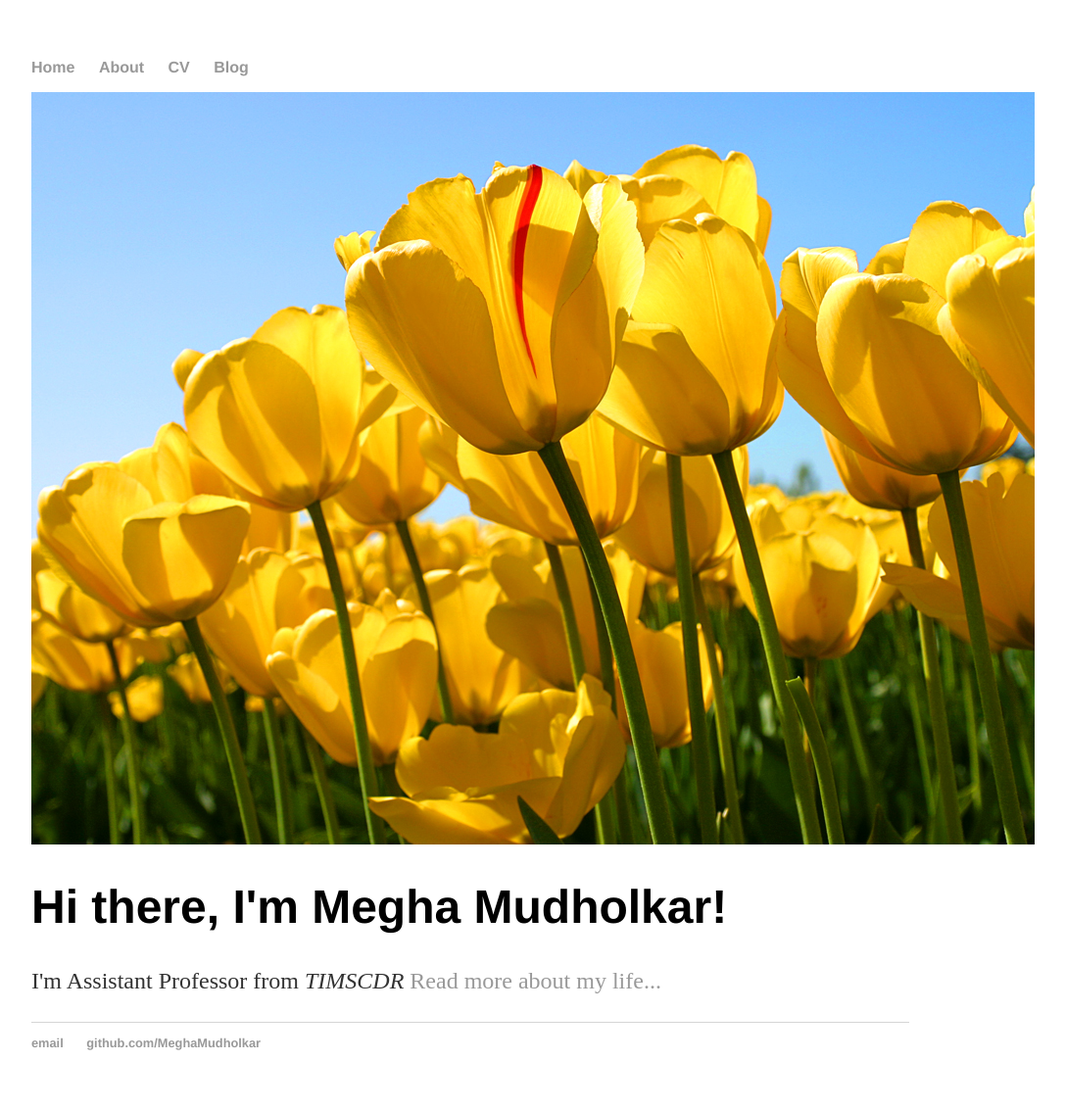
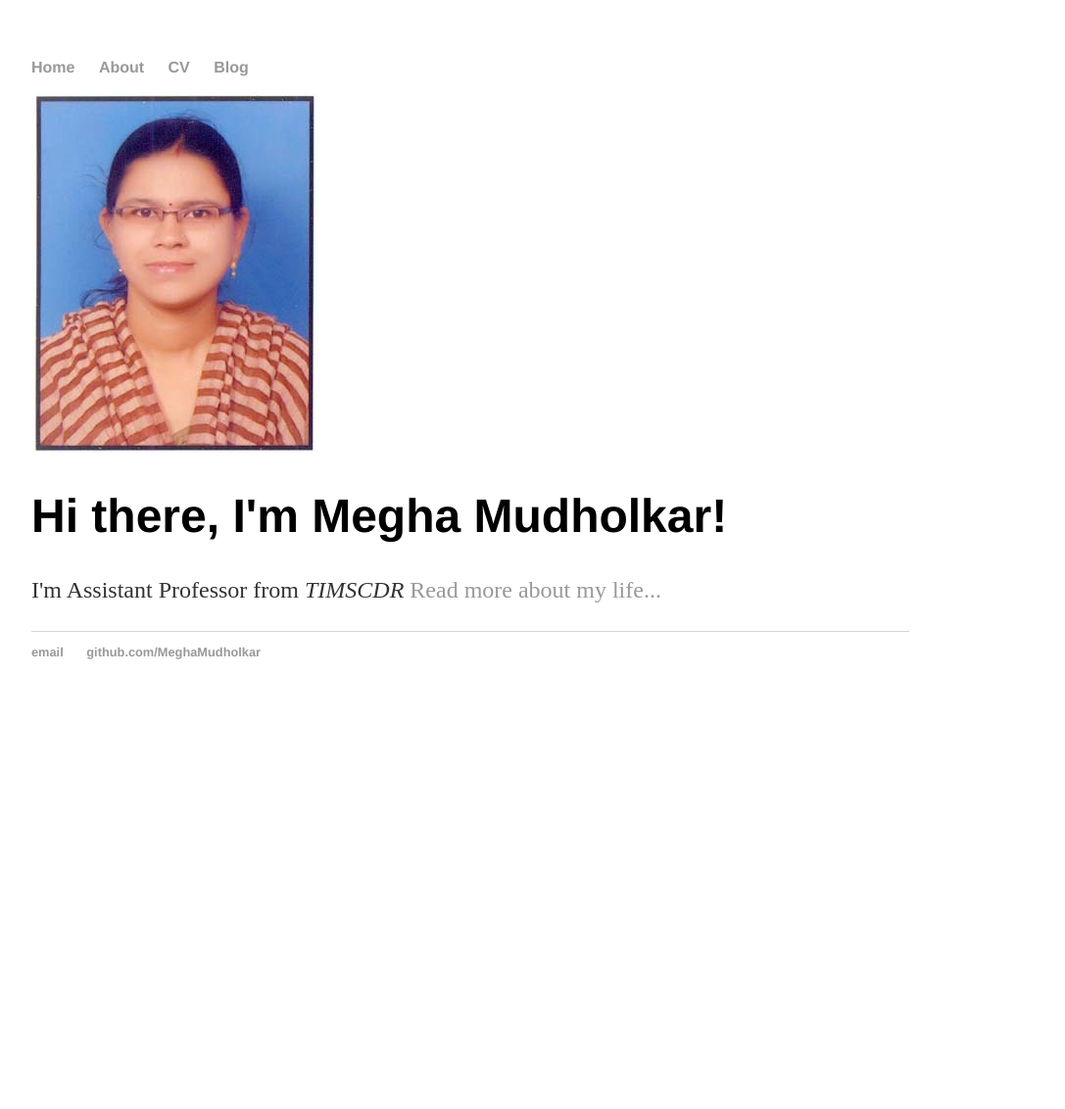
Before and after one commit to meghamudholkar/meghamudholkar.github.io, a Jekyll site: the page built from index.html, in a window 1280 px wide. Shown: the whole page at 98% size, without its empty margins (160-1247 px from the left). Built offline with Jekyll 4.4.1, drawn with Linux system fonts in a browser that asks for light colours; after the commit the page ends 900 px from its top, so only the background shows below that.

Commit message:
Update index.html

```diff
--- a/index.html
+++ b/index.html
@@ -3,7 +3,7 @@ layout: default
 title: Megha Mudholkar, TIMSCDR
 ---
 <div class="blurb">
-	<img src="Tulips.jpg"/>
+	<img src="Megha.jpg"/>
 	<h1>Hi there, I'm Megha Mudholkar!</h1>
 	<p>I'm Assistant Professor from  <em>TIMSCDR</em> <a href="/about">Read more about my life...</a></p>
 </div><!-- /.blurb -->
```
